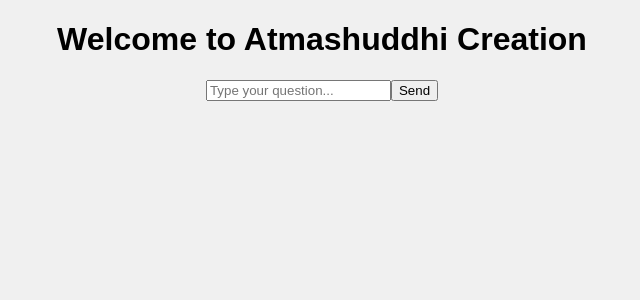
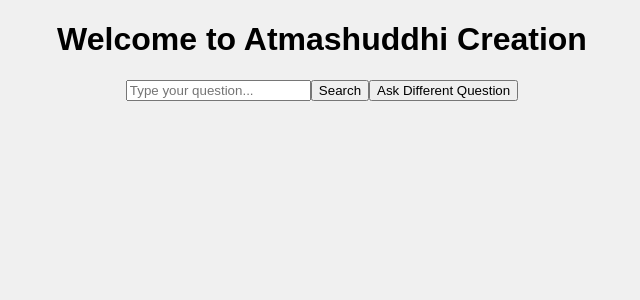
Before and after one commit to Kalpjain123/atmashuddhi-frontend, a React (Create React App) app: page / in a window 1280 px wide. Shown: the top 300 px of the page, without its empty margins (318-958 px from the left). Built offline with nearby package versions, Linux system fonts and the light colour scheme.

Commit message:
Update App.js

```diff
--- a/src/App.js
+++ b/src/App.js
@@ -4,6 +4,7 @@
 function App() {
   const [message, setMessage] = useState('');
   const [responses, setResponses] = useState([]);
+  const [token, setToken] = useState(null);
 
   const sendMessage = async () => {
     if (message.trim() === '') return;
@@ -16,10 +17,27 @@
         body: JSON.stringify({ message }),
       });
       const data = await res.json();
-      setResponses((prevResponses) => [...prevResponses, { question: message, answer: data[0]?.answer || 'No answer available' }]);
+      setResponses(data);
       setMessage('');
     } catch (error) {
       console.error('Error sending message:', error);
+    }
+  };
+
+  const createTicket = async () => {
+    try {
+      const res = await fetch('https://atmashuddhi-backend.onrender.com/api/chatbot/ticket', {
+        method: 'POST',
+        headers: {
+          'Content-Type': 'application/json',
+        },
+        body: JSON.stringify({ question: message }),
+      });
+      const data = await res.json();
+      setToken(data.token);
+      setMessage('');
+    } catch (error) {
+      console.error('Error creating ticket:', error);
     }
   };
 
@@ -33,15 +51,27 @@
           onChange={(e) => setMessage(e.target.value)}
           placeholder="Type your question..."
         />
-        <button onClick={sendMessage}>Send</button>
+        <button onClick={sendMessage}>Search</button>
+        <button onClick={createTicket}>Ask Different Question</button>
       </div>
       <div>
-        {responses.map((response, index) => (
-          <div key={index}>
-            <strong>Q:</strong> {response.question} <br />
-            <strong>A:</strong> {response.answer}
+        {responses.length > 0 && (
+          <div>
+            <h2>Responses:</h2>
+            {responses.map((response, index) => (
+              <div key={index}>
+                <strong>Q:</strong> {response.question} <br />
+                <strong>A:</strong> {response.answer}
+              </div>
+            ))}
           </div>
-        ))}
+        )}
+        {token && (
+          <div>
+            <h2>New Question Token:</h2>
+            <p>Token: {token}</p>
+          </div>
+        )}
       </div>
     </div>
   );
```
